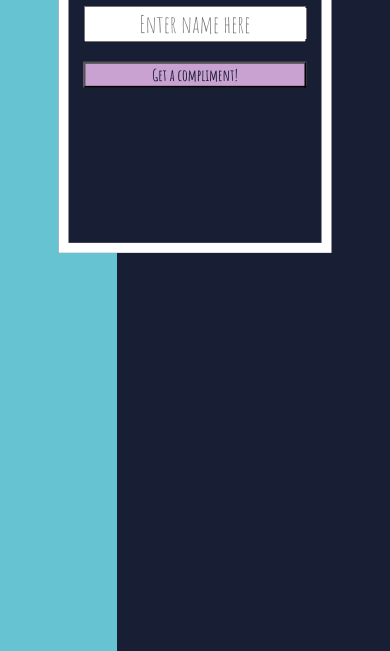
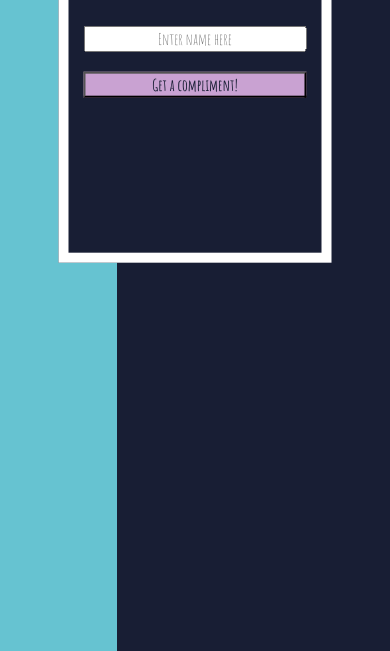
Before and after one commit to morganpurdy/compliment-generator, a plain HTML site: page index.html in a window 390 px wide. Shown: the part 193-844 px from the top of the page. Drawn offline with Linux system fonts and the light colour scheme.

```diff
--- a/css/style.css
+++ b/css/style.css
@@ -92,11 +92,15 @@
   color: #C9A2D2;
 }
 
+input {
+  font-size: 1em;
+}
+
 .parent{
   width: 70%;
   position: absolute;
   left: 50%;
-  transform: translate(-50%, 5%);
+  transform: translate(-50%, 10%);
   padding: 15px;
   border: 10px solid white;
 }
```
